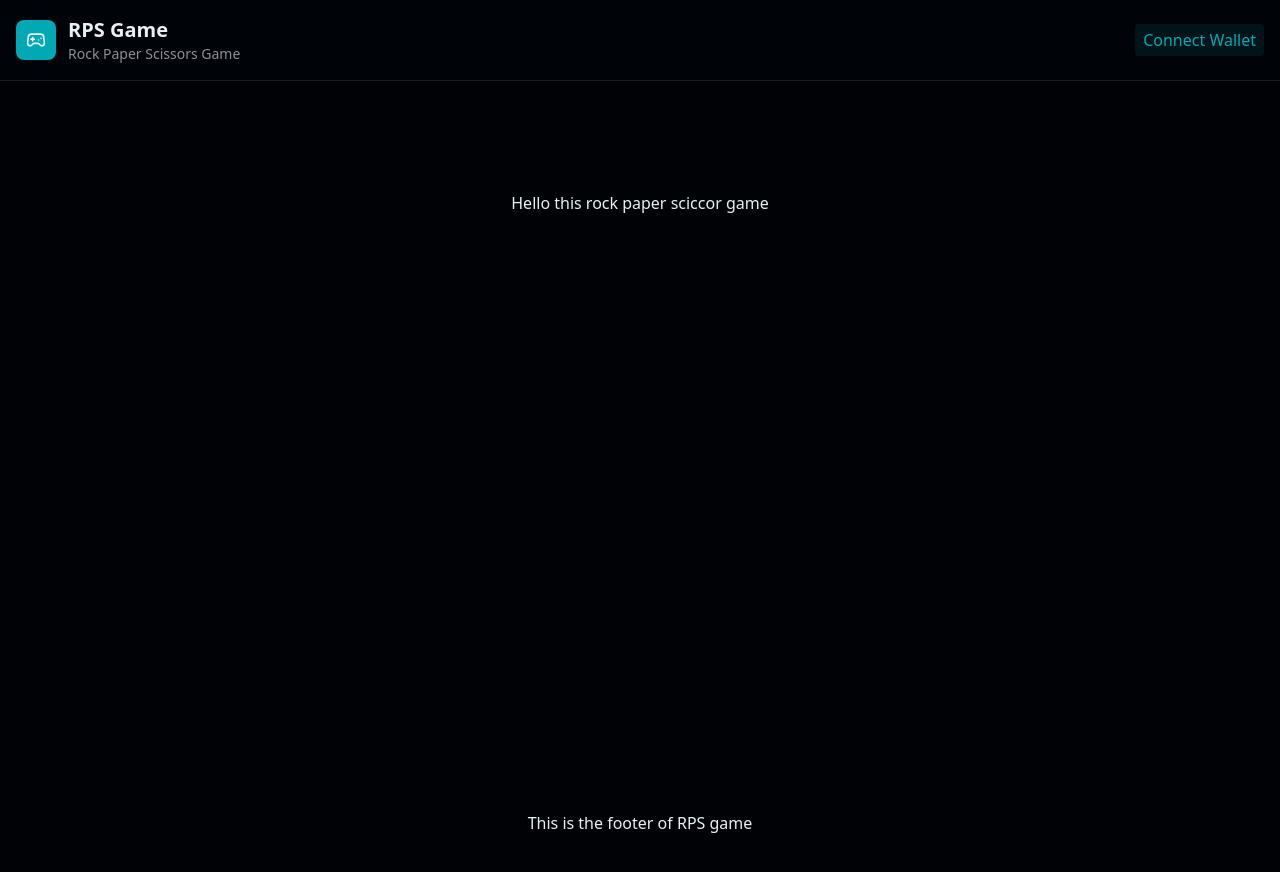
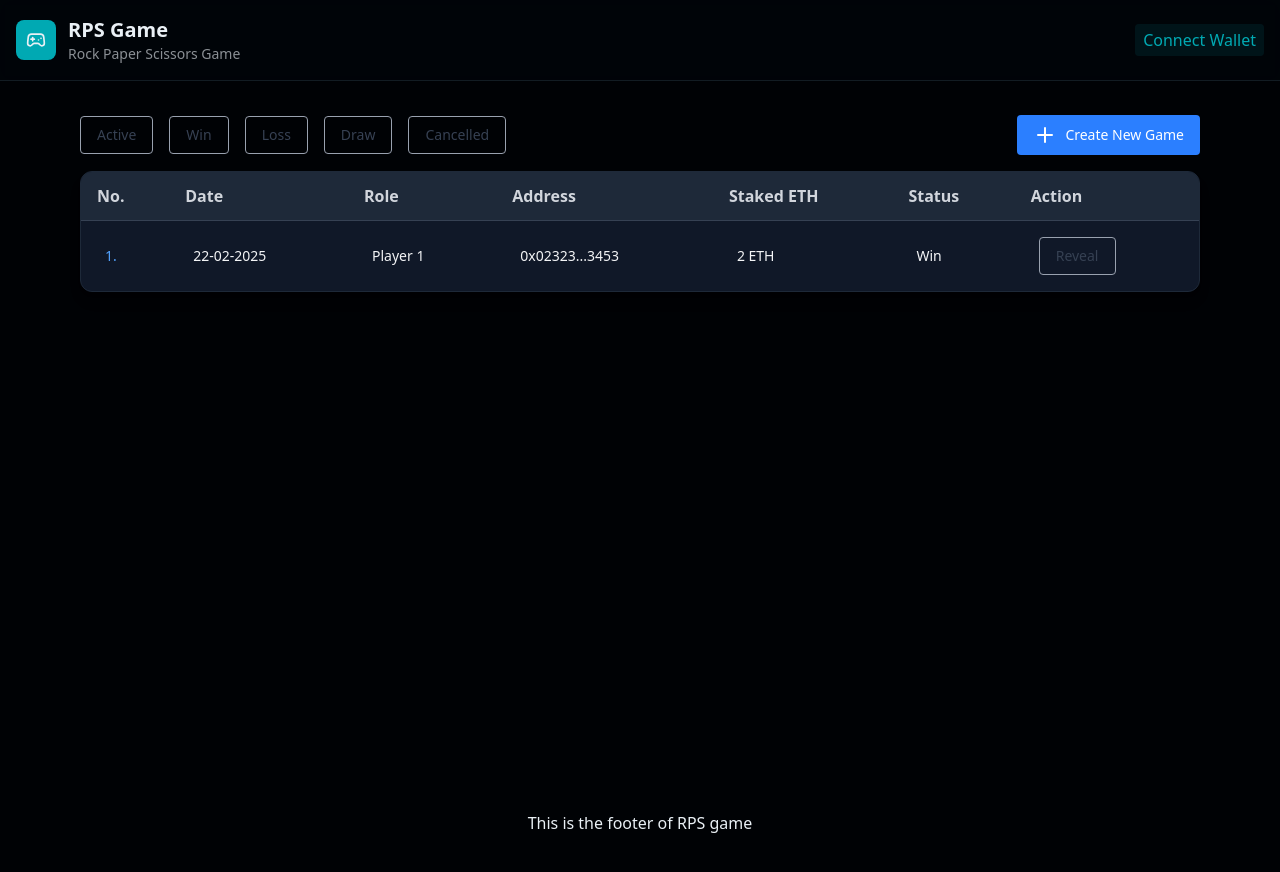
Before and after one commit to Addis-Belete/rock-paper-scissor, a Next.js app: page / in a window 1280 px wide. Shown: the top 872 px of the page. Built offline with nearby package versions, Linux system fonts and the light colour scheme.

Commit message:
feat: add RPG Schema

```diff
--- a/package.json
+++ b/package.json
@@ -10,6 +10,7 @@
   },
   "dependencies": {
     "lucide-react": "^0.545.0",
+    "mongoose": "^8.19.1",
     "next": "15.5.4",
     "react": "19.1.0",
     "react-dom": "19.1.0"
--- a/src/app/page.tsx
+++ b/src/app/page.tsx
@@ -1,13 +1,86 @@
-import Image from "next/image";
+import { Badge } from "@/components/ui/badge";
+import { Button } from "@/components/ui/button";
+import { Plus } from "lucide-react";
 
 export default function Home() {
   return (
-    <div className="font-sans grid grid-rows-[20px_1fr_20px] items-center justify-items-center min-h-screen p-8 pb-20 gap-16 sm:p-20">
-      <main>
-        <p>Hello this rock paper sciccor game</p>
+    <div className="font-sans grid grid-rows-[20px_1fr_20px] items-center w-full justify-items-center min-h-screen pb-20 gap-16 sm:p-20">
+      <main className="w-full flex flex-col gap-4">
+        <div className="flex flex justify-between items-center">
+          <ul className="flex gap-4 items-center">
+            <li>
+              <Button variant="outline">Active</Button>
+            </li>
+            <li>
+              <Button variant="outline">Win</Button>
+            </li>
+            <li>
+              <Button variant="outline">Loss</Button>
+            </li>
+            <li>
+              <Button variant="outline">Draw</Button>
+            </li>
+            <li>
+              <Button variant="outline">Cancelled</Button>
+            </li>
+          </ul>
+
+          <div className="">
+            <Button className="flex gap-2 items-center">
+              <Plus />
+              <span>Create New Game</span>
+            </Button>
+          </div>
+        </div>
+        <div className="flex gap-4 flex-col">
+          <div className="overflow-x-auto rounded-xl border border-gray-800 bg-gray-900 shadow-lg">
+            <table className="min-w-full divide-y divide-gray-700">
+              <thead className="bg-gray-800">
+                <tr>
+                  <th className="px-4 py-3 text-left font-semibold text-gray-300">
+                    No.
+                  </th>
+                  <th className="px-4 py-3 text-left font-semibold text-gray-300">
+                    Date
+                  </th>
+                  <th className="px-4 py-3 text-left font-semibold text-gray-300">
+                    Role
+                  </th>
+                  <th className="px-4 py-3 text-left font-semibold text-gray-300">
+                    Address
+                  </th>
+                  <th className="px-4 py-3 text-left font-semibold text-gray-300">
+                    Staked ETH
+                  </th>
+                  <th className="px-4 py-3 text-left font-semibold text-gray-300">
+                    Status
+                  </th>
+
+                  <th className="px-4 py-3 text-left font-semibold text-gray-300">
+                    Action
+                  </th>
+
+                </tr>
+              </thead>
+              <tbody className="divide-y divide-gray-800">
+                <tr className="hover:bg-gray-800/60 transition">
+                  <td className="px-6 py-4 text-sm text-blue-400 max-w-[150px]">
+                    1.
+                  </td>
+                  <td className="px-6 py-4 text-sm text-gray-100">22-02-2025</td>
+                  <td className="px-6 py-4 text-sm text-gray-100">Player 1</td>
+                  <td className="px-6 py-4 text-sm text-gray-100">0x02323...3453</td>
+                  <td className="px-6 py-4 text-sm text-gray-100">2 ETH</td>
+                  <td className="px-6 py-4 text-sm text-gray-100">Win</td>
+                  <td className="px-6 py-4 text-sm text-gray-100"><Button variant="outline">Reveal</Button></td>
+                </tr>
+              </tbody>
+            </table>
+          </div>
+        </div>
       </main>
       <footer className="row-start-3 flex gap-[24px] flex-wrap items-center justify-center">
-      <p>This is the footer of RPS game</p>
+        <p>This is the footer of RPS game</p>
       </footer>
     </div>
   );
--- /dev/null
+++ b/src/components/ui/button.tsx
@@ -0,0 +1,46 @@
+import React from "react";
+
+type ButtonProps = {
+  children: React.ReactNode;
+  onClick?: () => void;
+  disabled?: boolean;
+  className?: string;
+  variant?: "default" | "outline";
+  size?: "sm" | "md" | "lg";
+  type?: "button" | "submit" | "reset" | undefined;
+};
+
+export function Button({
+  children,
+  onClick,
+  disabled,
+  type = "button",
+  className = "",
+  variant = "default",
+  size = "md",
+}: ButtonProps) {
+  const baseStyles = "rounded text-sm transition-colors disabled:opacity-50";
+
+  const variantStyles =
+    variant === "default"
+      ? "bg-blue-500 text-white hover:bg-blue-600"
+      : "border border-gray-400 text-gray-700 hover:bg-gray-100";
+
+  const sizeStyles =
+    size === "sm"
+      ? "px-2 py-1 text-xs"
+      : size === "lg"
+      ? "px-6 py-3 text-base"
+      : "px-4 py-2 text-sm"; // md by default
+
+  return (
+    <button
+      type={type}
+      onClick={onClick}
+      disabled={disabled}
+      className={`${baseStyles} ${variantStyles} ${sizeStyles} ${className}`}
+    >
+      {children}
+    </button>
+  );
+}
--- /dev/null
+++ b/src/lib/models/rpg.model.ts
@@ -0,0 +1,19 @@
+import { Model, Schema, model, models } from "mongoose";
+import { IRPG } from "@/types";
+
+const RPGSchema = new Schema({
+  player1Address: { type: String, required: true },
+  player2Address: { type: String, required: true },
+  stakedETH: { type: Number, required: true },
+  timestamp: { type: String, required: true },
+  timeout: { type: String, required: true },
+  lastActionTimestamp: { type: String, required: true },
+  player1Move: { type: String, required: true }, // TODO refactore
+  player2Move: { type: String },
+  salt: { type: Number, required: true }, // TODO: need to encrypted
+  status: { enum: ["win", "loss", "cancelled", "draw"], type: String },
+  progress: { enum: ["created", "moved", "solved"], type: String },
+});
+RPGSchema.index({ player1Address: 1, playerAddress: 1 }); // index for faster queries by address and blockNumber
+
+export const RPG: Model<IRPG> = models?.RPG || model("RPG", RPGSchema);
--- /dev/null
+++ b/src/types/index.ts
@@ -0,0 +1,13 @@
+export interface IRPG {
+  player1Address: string;
+  player2Address: string;
+  stakedETH: string;
+  timestamp: string;
+  timeout: string;
+  lastActionTimestamp: string;
+  player1Move: string;
+  player2Move: string | null;
+  salt: number;
+  status: "win" | "loss" | "cancelled" | "draw" | null;
+  progress: "created" | "moved" | "solved" | null;
+}
```
Also changed, not shown: 1 other file (tests, documents, lock files or other folders).
